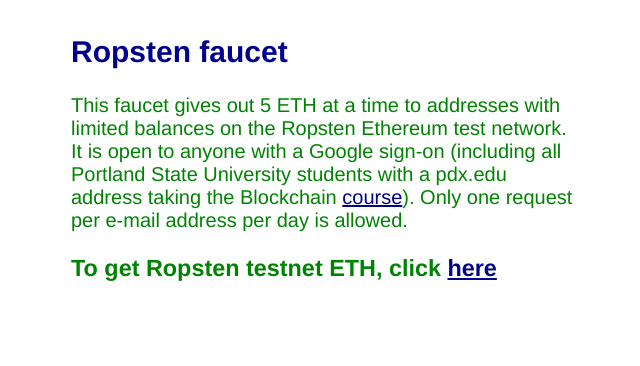
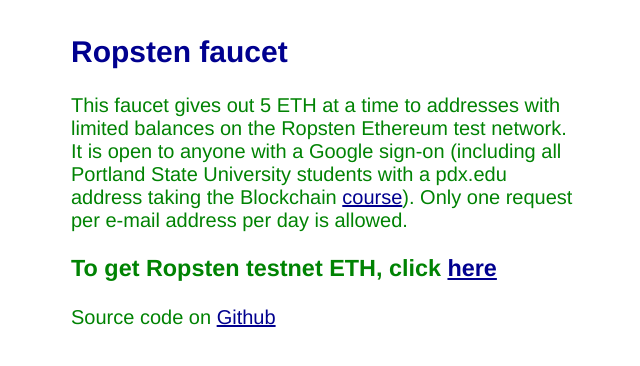
Before and after one commit to wu4f/ropsten_faucet, a Flask app: page / in a window 1280 px wide. Shown: the top 366 px of the page, without its empty margins (317-957 px from the left). Run offline with Flask 2, Linux system fonts and the light colour scheme.

Commit message:
add code link

```diff
--- a/templates/layout.html
+++ b/templates/layout.html
@@ -12,6 +12,7 @@
 	{% endif %}
         {% block content %}
 	{% endblock %}
+	Source code on <a href="https://github.com/wu4f/ropsten_faucet">Github</a>
         </div>
 </section>
 </html>
```
